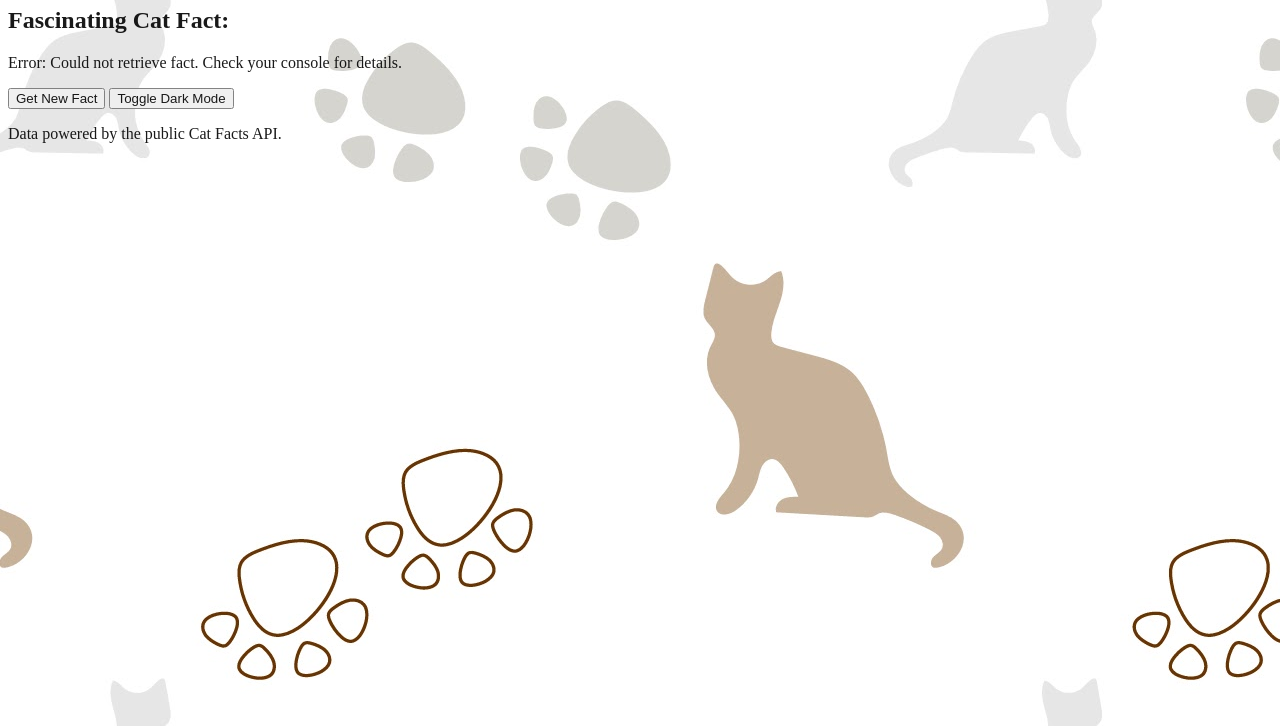
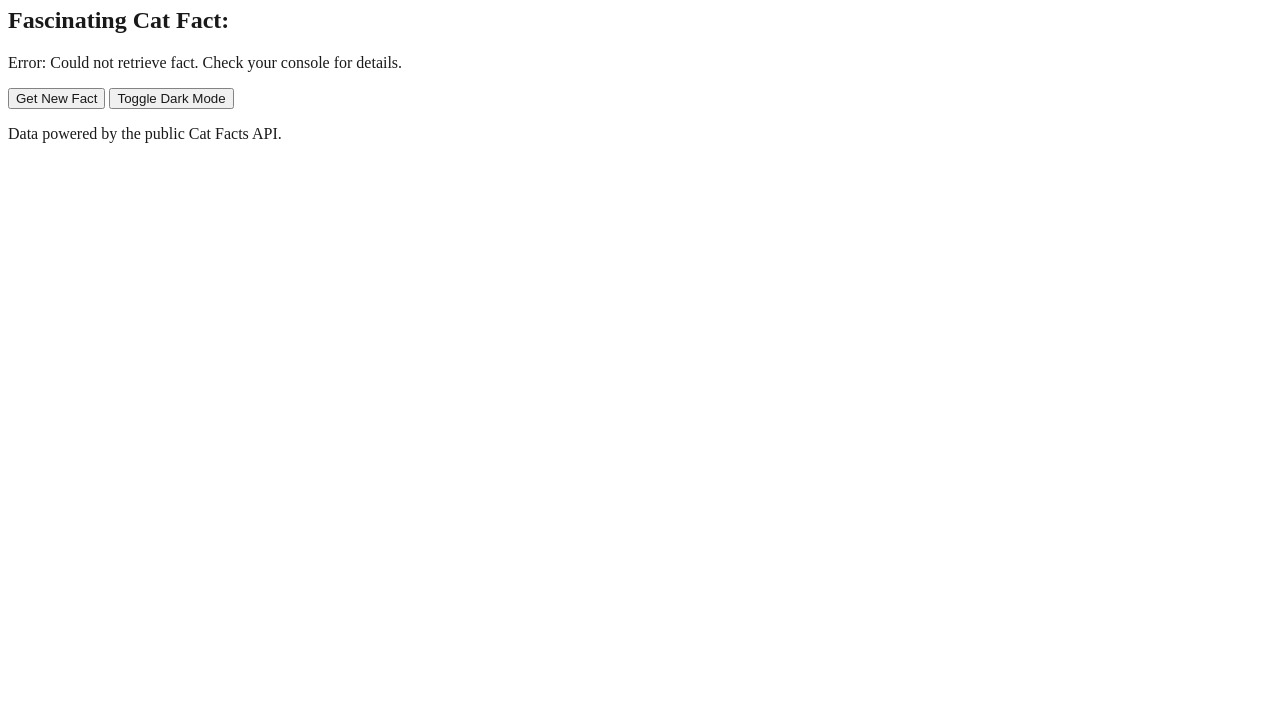
Before and after one commit to chaturvedirudransh29-ship-it/cat-fact-generator, a plain HTML site: page index.html in a window 1280 px wide. Shown: the part 74-800 px from the top of the page. Drawn offline with Linux system fonts and the light colour scheme; no server answers.

Commit message:
Update style.css

```diff
--- a/style.css
+++ b/style.css
@@ -5,7 +5,7 @@
 
 #background-container {
     /* Use a subtle repeating image */
-    background-image: url('background.jpeg');
+    background-image: C:\Users\rudra\OneDrive\Documents\website('background.jpeg');
 
     /* Ensure the image repeats across the entire page */
     background-repeat: repeat;
@@ -36,4 +36,5 @@ body {
     background-image: url('background.png');
     background-repeat: repeat;
     background-attachment: fixed; /* Keeps the background from scrolling */
+
 }
```
